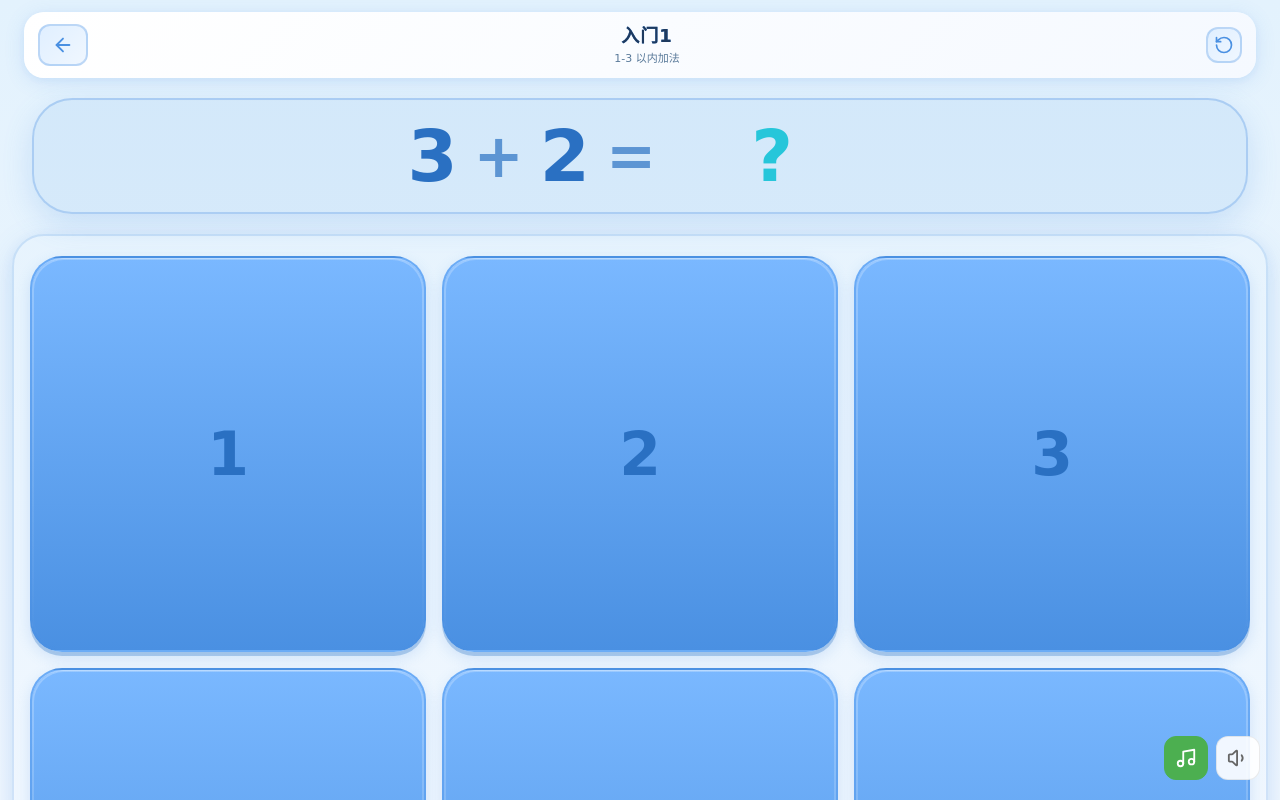
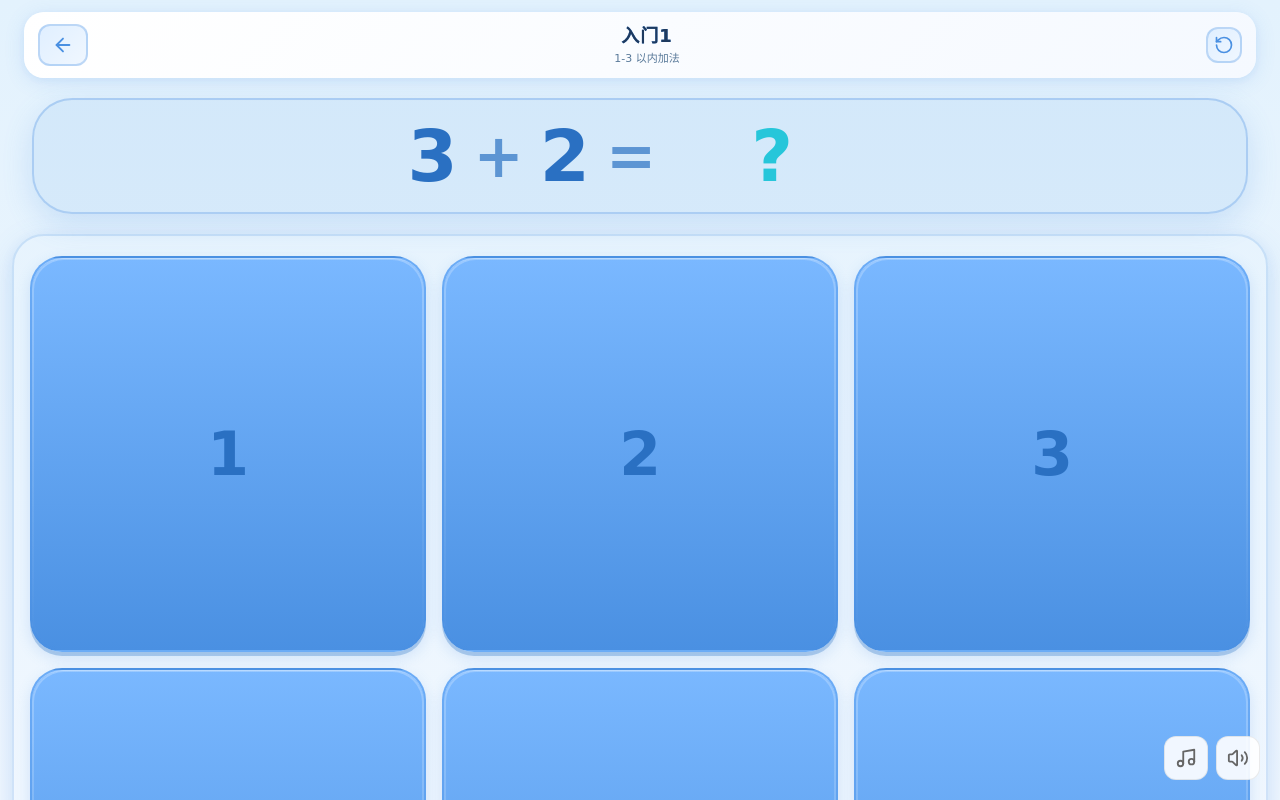
Before and after one commit to hezhongfeng/math-game, a Vue app: page /game/1 in a window 1280 px wide. Shown: the top 800 px of the page. Built offline with nearby package versions, Linux system fonts and the light colour scheme.

Commit message:
feat: 将背景音乐设置迁移至全局状态管理

```diff
--- a/src/App.vue
+++ b/src/App.vue
@@ -1,13 +1,21 @@
 <script setup>
+import { onMounted } from 'vue'
 import { RouterView } from 'vue-router'
 import ToastContainer from './components/ToastContainer.vue'
 import BackgroundMusic from './components/BackgroundMusic.vue'
+import { useSettingsStore } from './stores/settings'
+
+const settingsStore = useSettingsStore()
+
+onMounted(() => {
+  settingsStore.loadSettings()
+})
 </script>
 
 <template>
   <div class="min-h-screen bg-gradient-to-br from-[#E3F2FD] via-[#BBDEFB] to-[#90CAF9]">
     <RouterView />
     <ToastContainer />
-    <BackgroundMusic :enabled="true" />
+    <BackgroundMusic :enabled="settingsStore.musicEnabled" />
   </div>
 </template>
--- a/src/components/BackgroundMusic.vue
+++ b/src/components/BackgroundMusic.vue
@@ -2,25 +2,27 @@
 import { ref, computed, onMounted, onUnmounted, watch } from 'vue'
 import { Music, Volume2, VolumeX, Volume1 } from 'lucide-vue-next'
 import { useSound } from '../composables/useSound'
+import { useSettingsStore } from '../stores/settings'
 
 const props = defineProps({
   enabled: {
     type: Boolean,
-    default: false  // 默认关闭，避免浏览器阻止自动播放
+    default: false
   }
 })
 
-const emit = defineEmits(['toggle', 'volumeChange'])
-
 const { playSound } = useSound()
+const settingsStore = useSettingsStore()
 const isPlaying = ref(false)
-const volume = ref(0.2) // 适中音量
 const showVolumeControl = ref(false)
 const volumeControlRef = ref(null)
 
+const volumeValue = computed(() => settingsStore.musicVolume || 0.8)
+
 const volumeIcon = computed(() => {
-  if (volume.value === 0) return VolumeX
-  if (volume.value < 0.5) return Volume1
+  const vol = settingsStore.musicVolume || 0.8
+  if (vol === 0) return VolumeX
+  if (vol < 0.5) return Volume1
   return Volume2
 })
 
@@ -134,7 +136,7 @@ function play() {
     isPlaying.value = true
 
     // 快速淡入
-    gainNode.gain.linearRampToValueAtTime(volume.value, audioContext.currentTime + 0.3)
+    gainNode.gain.linearRampToValueAtTime(settingsStore.musicVolume, audioContext.currentTime + 0.3)
   } catch (error) {
     console.warn('背景音乐播放失败:', error)
   }
@@ -163,21 +165,23 @@ function pause() {
 
 function togglePlay() {
   playSound('click')
-  emit('toggle', !isPlaying.value)
 
+  // 切换播放状态
   if (isPlaying.value) {
     pause()
   } else {
     play()
   }
+
+  // 同步更新 store 中的音乐开关状态
+  settingsStore.toggleMusic()
 }
 
 function setVolume(newVolume) {
-  volume.value = Math.max(0, Math.min(1, newVolume))
-  emit('volumeChange', volume.value)
+  settingsStore.musicVolume = Math.max(0, Math.min(1, newVolume))
 
   if (gainNode) {
-    gainNode.gain.value = volume.value
+    gainNode.gain.value = settingsStore.musicVolume
   }
 }
 
@@ -187,7 +191,8 @@ function handleClickOutside(event) {
   }
 }
 
-watch(volume, (newVolume) => {
+// 监听 store 音量变化
+watch(() => settingsStore.musicVolume, (newVolume) => {
   if (gainNode) {
     gainNode.gain.value = newVolume
   }
@@ -240,7 +245,7 @@ defineExpose({
       <div v-if="showVolumeControl" class="volume-panel">
         <div class="volume-header">
           <component :is="volumeIcon" :size="20" class="volume-icon" />
-          <span class="volume-text">{{ Math.round(volume * 100) }}%</span>
+          <span class="volume-text">{{ Math.round((settingsStore.musicVolume || 0.8) * 100) }}%</span>
         </div>
 
         <div class="volume-slider-wrap">
@@ -248,7 +253,7 @@ defineExpose({
             type="range"
             min="0"
             max="100"
-            :value="volume * 100"
+            :value="(settingsStore.musicVolume || 0.8) * 100"
             @input="setVolume($event.target.value / 100)"
             class="volume-slider"
           >
--- a/src/stores/settings.js
+++ b/src/stores/settings.js
@@ -11,8 +11,8 @@ export const useSettingsStore = defineStore('settings', () => {
   // 背景音乐开关 - 默认关闭，浏览器不允许自动播放
   const musicEnabled = ref(false)
 
-  // 背景音乐音量
-  const musicVolume = ref(0.2)
+  // 背景音乐音量 - 默认80%，确保能被听到
+  const musicVolume = ref(0.8)
 
   // 切换音效开关
   function toggleSound() {
@@ -38,7 +38,7 @@ export const useSettingsStore = defineStore('settings', () => {
         soundEnabled.value = settings.soundEnabled ?? true
         speechEnabled.value = settings.speechEnabled ?? true
         musicEnabled.value = settings.musicEnabled ?? false
-        musicVolume.value = settings.musicVolume ?? 0.2
+        musicVolume.value = settings.musicVolume ?? 0.8
       }
     } catch (error) {
       console.error('加载设置失败:', error)
```
